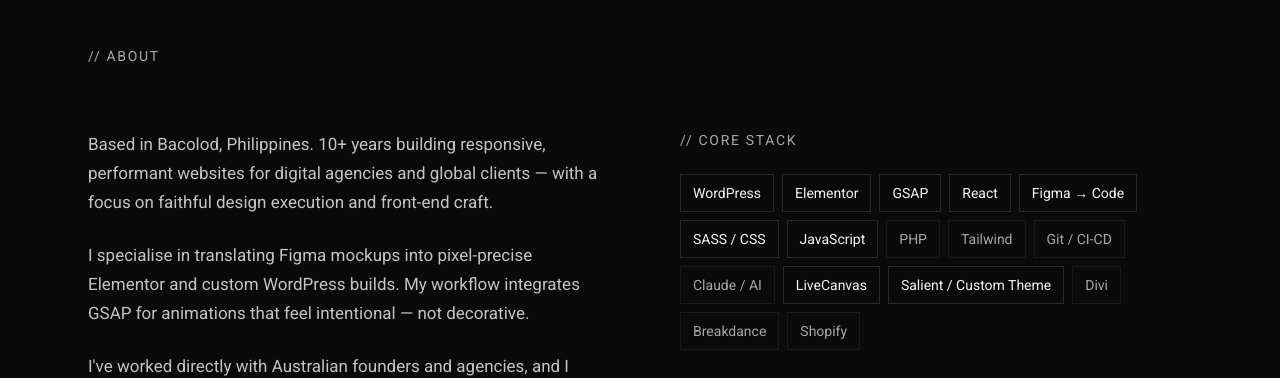
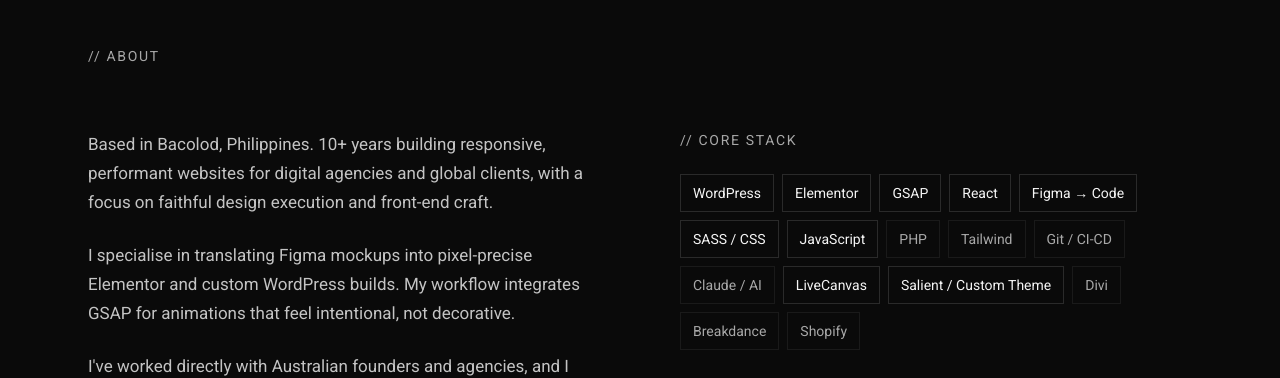
Before and after one commit to yobz/portfolio, a React (Vite) app: page / in a window 1280 px wide. Shown: the part 2940-3318 px from the top of the page. Built offline with nearby package versions, Linux system fonts and the light colour scheme.

Commit message:
small update on about

```diff
--- a/src/components/About.jsx
+++ b/src/components/About.jsx
@@ -51,12 +51,12 @@
         <div>
           <p className="text-base sm:text-body-lg text-secondary font-light leading-relaxed mb-6 reveal opacity-0">
             Based in Bacolod, Philippines. 10+ years building responsive, performant websites
-            for digital agencies and global clients — with a focus on faithful design execution
+            for digital agencies and global clients, with a focus on faithful design execution
             and front-end craft.
           </p>
           <p className="text-base sm:text-body-lg text-secondary font-light leading-relaxed mb-6 reveal opacity-0">
             I specialise in translating Figma mockups into pixel-precise Elementor and custom
-            WordPress builds. My workflow integrates GSAP for animations that feel intentional —
+            WordPress builds. My workflow integrates GSAP for animations that feel intentional,
             not decorative.
           </p>
           <p className="text-base sm:text-body-lg text-secondary font-light leading-relaxed reveal opacity-0">
```
